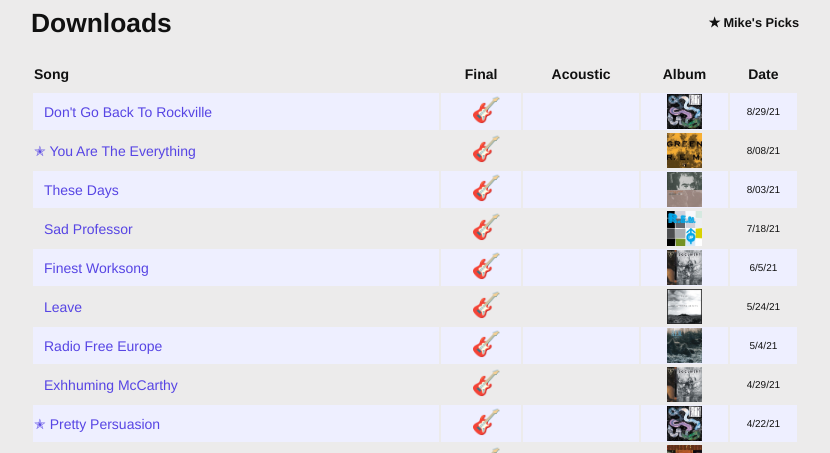
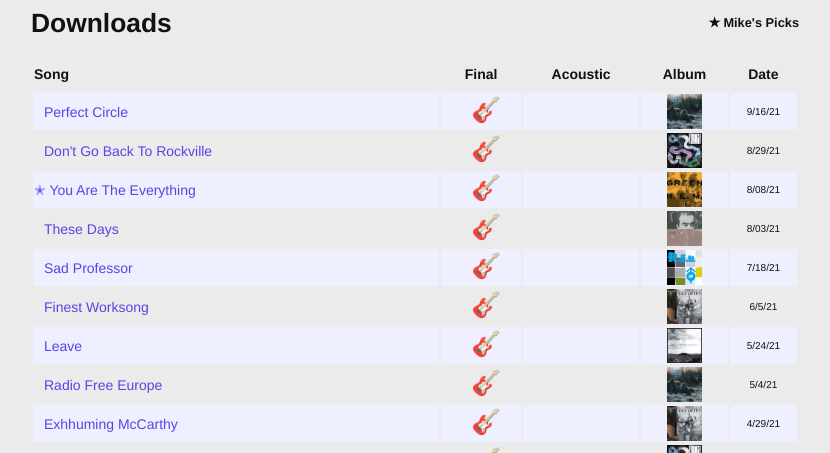
Before and after one commit to slatron/slatron.github.io, a Jekyll site: the page built from recordings.md, in a window 1280 px wide and 900 px high, cut to the strip 447-900 px from the top of the window. Shown: the whole strip, without its empty margins (225-1055 px from the left). Built offline with Jekyll 4.4.1, drawn with Linux system fonts in a browser that asks for light colours.

Commit message:
perfect circle posted

```diff
--- a/recordings.md
+++ b/recordings.md
@@ -27,6 +27,32 @@ permalink: recordings.html
   </thead>
 
   <tbody>
+    <tr class="row" id="circle">
+      <td data-th="Song">
+        <a href="https://drive.google.com/file/d/19sITux5-p49gxXpotQvICd9pxftRBd0V/view?usp=sharing" target="_blank">Perfect Circle</a>
+        <svg x="0" y="0" viewBox="0 0 300.003 300.003" class="mobile-toggle icon-less" onClick="toggleRow('circle')">
+          <g>
+            <path fill="#0e9aef" d="M150.001,0c-82.843,0-150,67.159-150,150c0,82.838,67.157,150.003,150,150.003c82.838,0,150-67.165,150-150.003C300.001,67.159,232.838,0,150.001,0z M197.218,166.283H92.41c-8.416,0-15.238-6.821-15.238-15.238s6.821-15.238,15.238-15.238H197.22c8.416,0,15.238,6.821,15.238,15.238S205.634,166.283,197.218,166.283z" />
+          </g>
+        </svg>
+        <svg x="0" y="0" viewBox="0 0 300.003 300.003" class="mobile-toggle icon-more" onClick="toggleRow('circle')">
+          <g>
+            <path fill="#0e9aef" d="M150,0C67.159,0,0.001,67.159,0.001,150c0,82.838,67.157,150.003,149.997,150.003S300.002,232.838,300.002,150C300.002,67.159,232.839,0,150,0z M213.281,166.501h-48.27v50.469c-0.003,8.463-6.863,15.323-15.328,15.323c-8.468,0-15.328-6.86-15.328-15.328v-50.464H87.37c-8.466-0.003-15.323-6.863-15.328-15.328c0-8.463,6.863-15.326,15.328-15.328l46.984,0.003V91.057c0-8.466,6.863-15.328,15.326-15.328c8.468,0,15.331,6.863,15.328,15.328l0.003,44.787l48.265,0.005c8.466-0.005,15.331,6.86,15.328,15.328C228.607,159.643,221.742,166.501,213.281,166.501z"/>
+          </g>
+        </svg>
+      </td>
+      <td data-th="Final">
+        <a href="https://drive.google.com/file/d/19sITux5-p49gxXpotQvICd9pxftRBd0V/view?usp=sharing" target="_blank">🎸</a>
+      </td>
+      <td data-th="Acoustic">
+      </td>
+      <td data-th="Album">
+        <img loading="lazy" alt="Green" src="/ms_assets/images/albums/murmur.jpg" />
+      </td>
+      <td data-th="Date">
+        9/16/21
+      </td>
+    </tr>
     <tr class="row" id="rockville">
       <td data-th="Song">
         <a href="https://drive.google.com/file/d/1hHfFeEZ7KcReU3bFO_7epP1I2iSophV8/view?usp=sharing" target="_blank">Don't Go Back To Rockville</a>
@@ -53,7 +79,6 @@ permalink: recordings.html
           8/29/21
         </td>
       </tr>
-
       <tr class="row" id="the_everything">
         <td data-th="Song">
           <a class="star" href="https://drive.google.com/file/d/1UxHve8eBZOvQdFIm3e62gYvF3Kdu1eZC/view?usp=sharing" target="_blank">You Are The Everything</a>
```
Also changed, not shown: _posts/2021-02-06-begin-the-begin.md (+2 -1 lines), _posts/2021-09-02-21-perfect-circle-1.md (+20 -2 lines).
